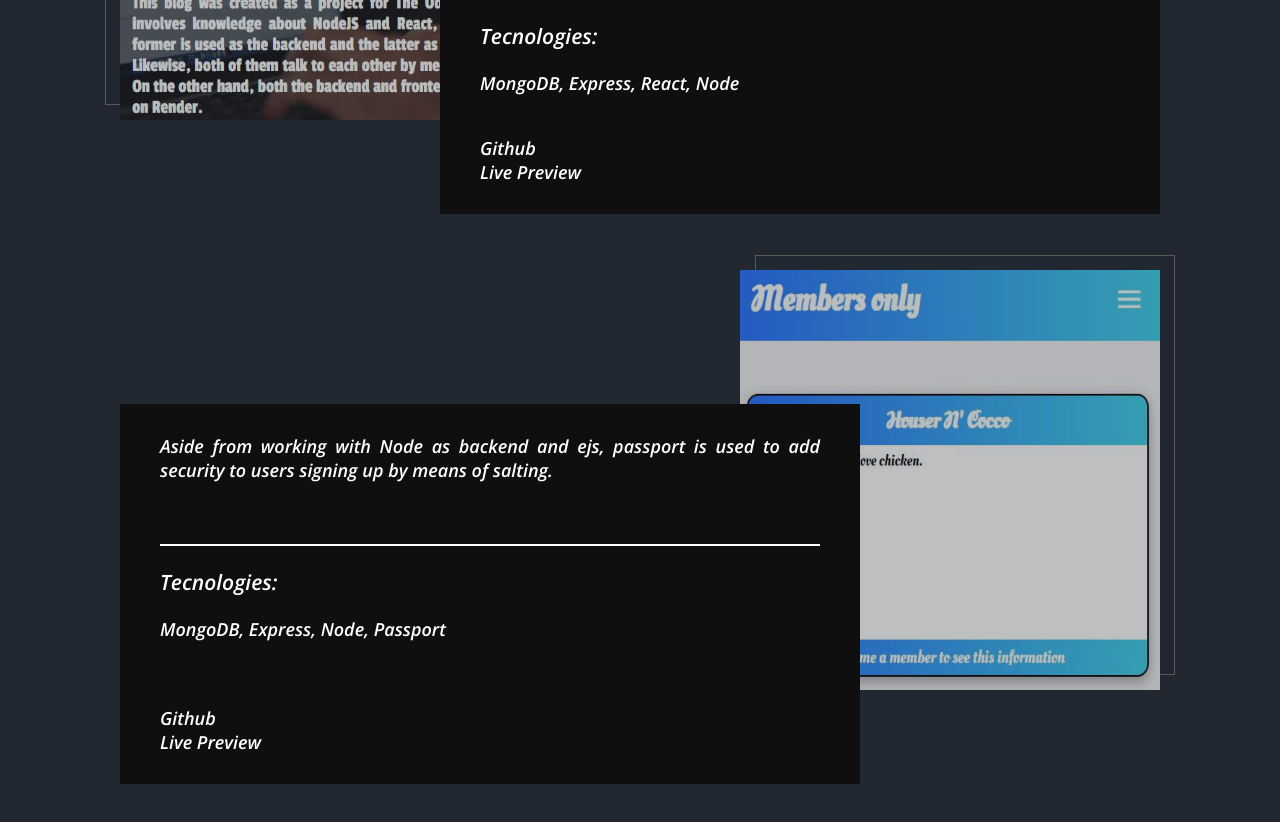
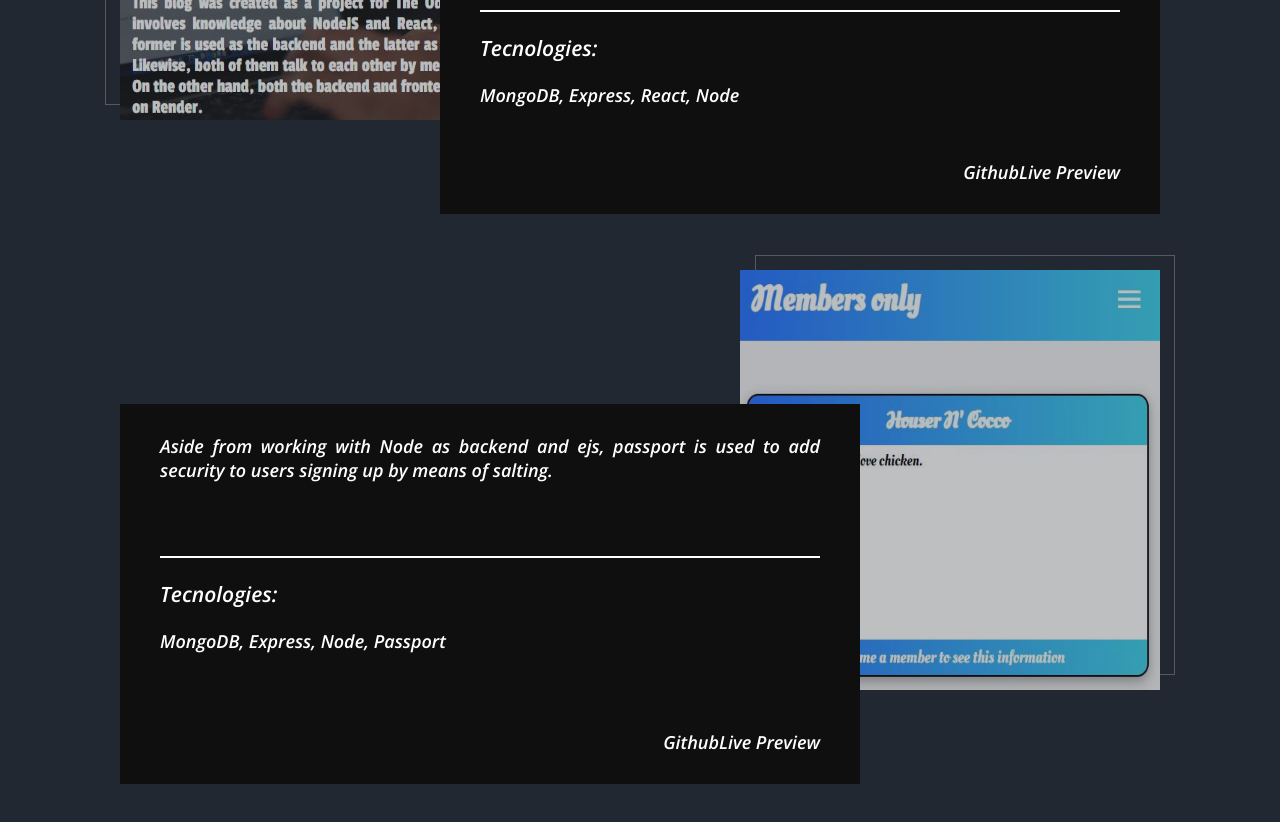
Before and after one commit to Houser97/Portfolio, a React (Create React App) app: page / in a window 1280 px wide. Shown: the part 1920-2742 px from the top of the page. Built offline with nearby package versions, Linux system fonts and the light colour scheme.

Commit message:
Set links container display, justify content and flex-flow

```diff
--- a/src/styles/ProjectCard.css
+++ b/src/styles/ProjectCard.css
@@ -101,6 +101,13 @@
     flex-flow: row;
 }
 
+/*Sección de links*/
+.preview-code-links{
+    display: flex;
+    flex-flow: row;
+    justify-content: flex-end;
+}
+
 @media (max-width: 820px) {
     .app__project-subcontainer{
         grid-template-columns: 1fr;
```
